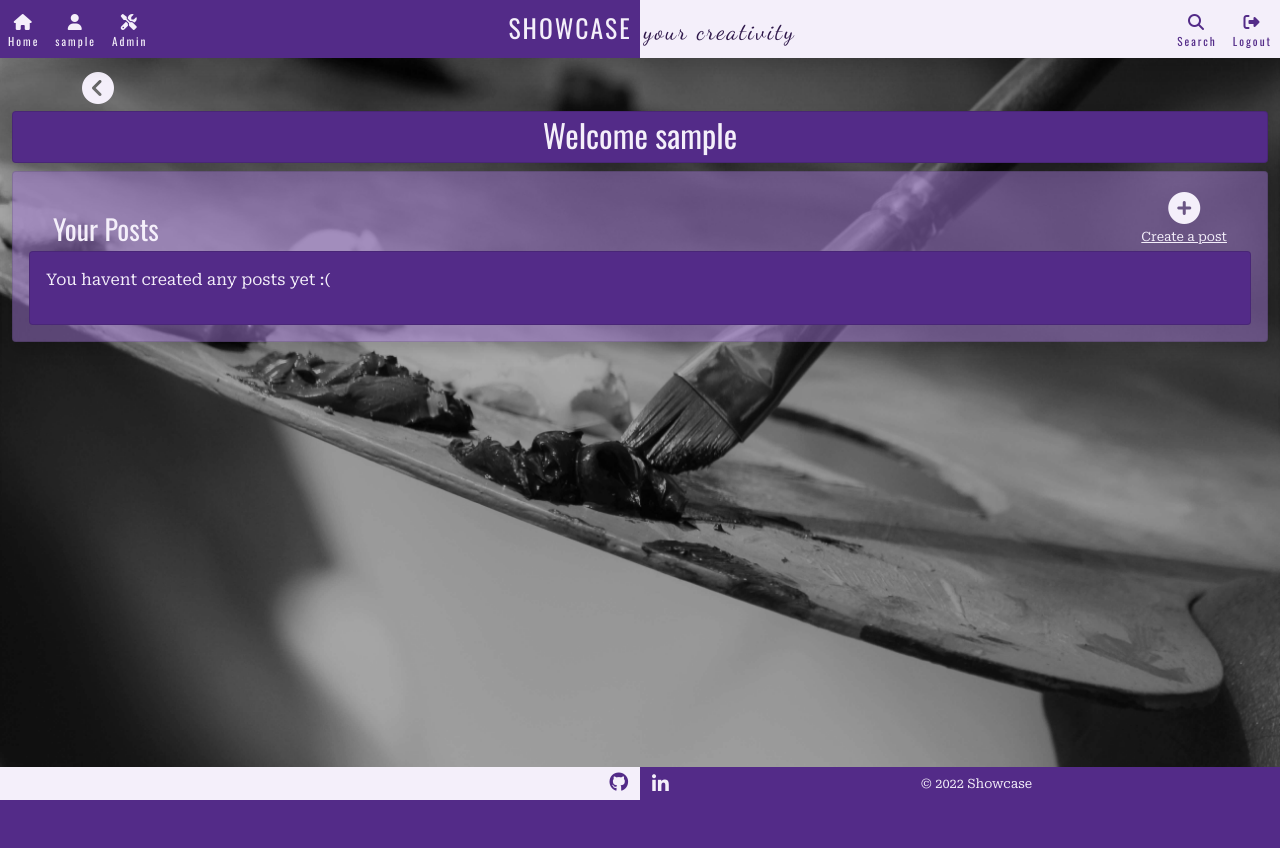
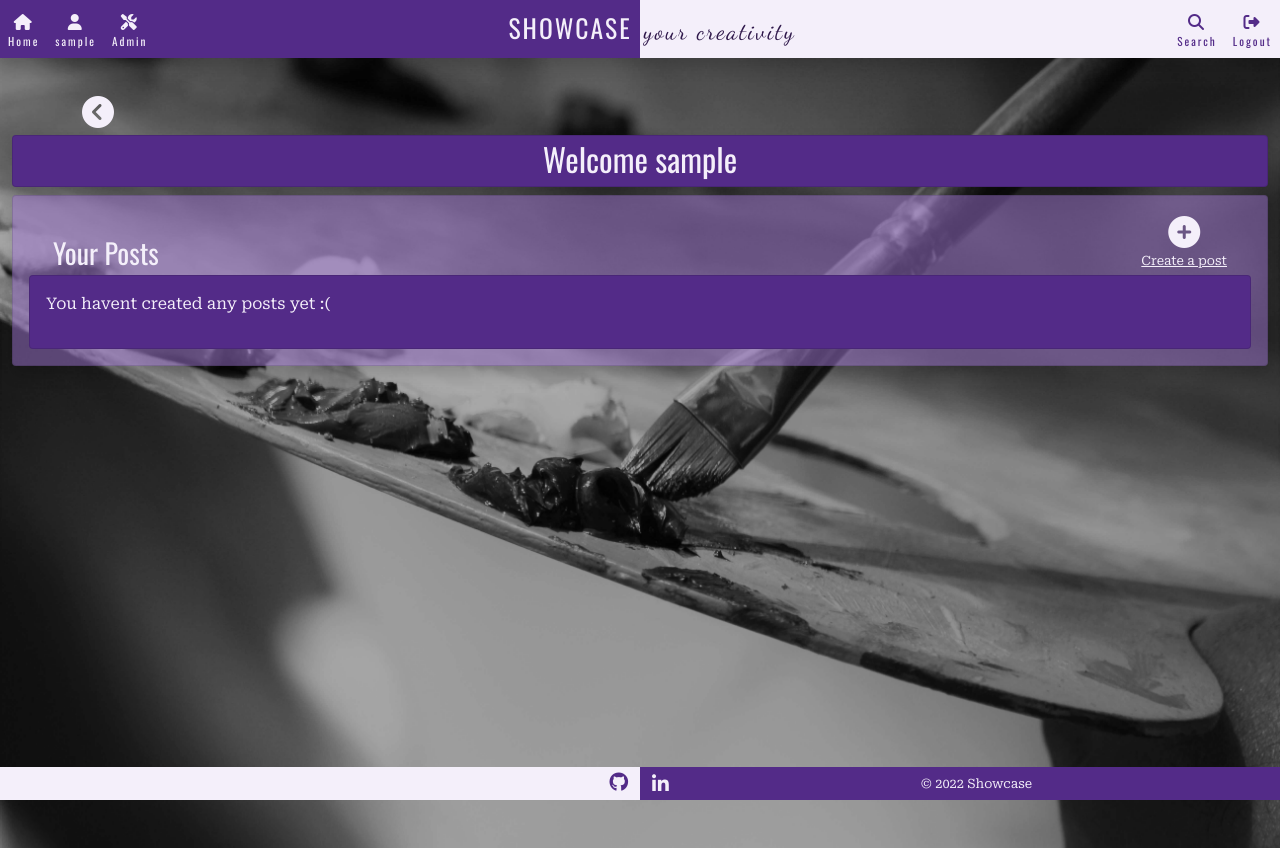
Before and after one commit to mwarddev/showcase, a Django app: page /profile/ in a window 1280 px wide. Before the commit the page ends 800 px from the top, so only its background shows below. Run offline with Django 3.2, Linux system fonts and the light colour scheme; the visitor is signed in with stand-in values (Sample User, id 1); data that the repository does not hold is empty; some libraries are stand-ins or nearby versions.

Commit message:
Update README.md with site features

```diff
--- a/static/css/style.css
+++ b/static/css/style.css
@@ -109,7 +109,7 @@ ul .nav-link:hover,
     font-size: 1rem;
 }
 
-@media screen and (max-width: 768px) {
+@media screen and (max-width: 767px) {
     .brand-dark {
         color: #532b88;
     }
--- a/templates/base.html
+++ b/templates/base.html
@@ -24,7 +24,7 @@
     <title>Showcase</title>
 </head>
 
-<body class="d-flex flex-column bg h-100" style="background-image: url('{% static "images/palette-bg.jpg" %}');">
+<body class="d-flex flex-column bg h-100 mt-5 pt-5" style="background-image: url('{% static "images/palette-bg.jpg" %}');">
 
     <!-- Navigation -->
 
@@ -92,7 +92,7 @@
     </nav>
 
     <!-- Messages -->
-    <div class="container mt-5 pt-4">
+    <div class="container">
         <div class="row">
             <div class="col-md-8 offset-md-2">
                 {% for message in messages %}
```
Also changed, not shown: README.md, readme-images/create-post.png (added), readme-images/delete-post.png (added), readme-images/edit-post.png (added), readme-images/footer.png (added), readme-images/full-post-1.png (added), readme-images/full-post-2.png (added), readme-images/home-page.png (added), readme-images/logged-in.png (added), readme-images/login.png (added), readme-images/nav-bar-new.png (added), readme-images/post-list.png (added), readme-images/profile.png (added), 2 other files.
